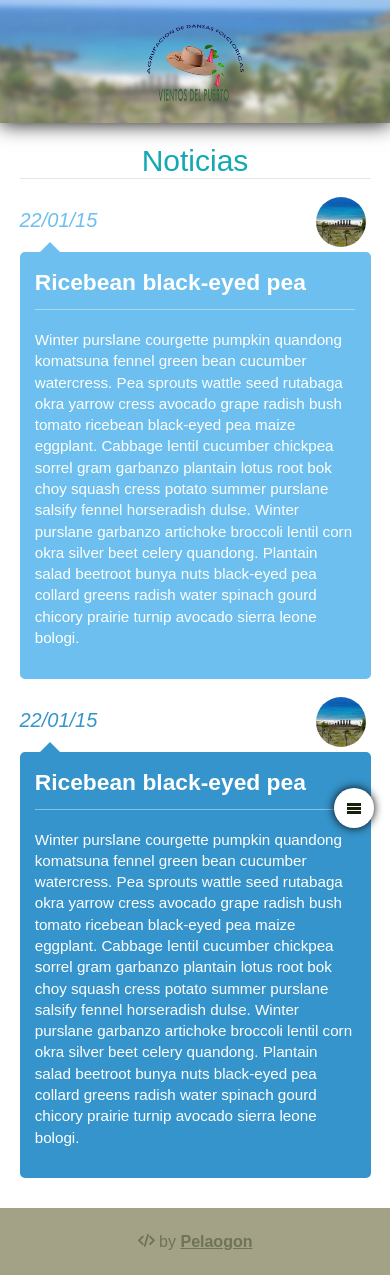
After one commit to gburgost/pelaogon.github.io, a PHP site: page /vientosdelpuerto/noticias.html in a window 390 px wide. The commit adds this page. Run offline with PHP 8.4, Linux system fonts and the light colour scheme.

Commit message:
Pagina Noticias v1
Ahora hay que pasarla a php para que sea dinámica

```diff
--- a/vientosdelpuerto/estilo/estilo.styl
+++ b/vientosdelpuerto/estilo/estilo.styl
@@ -13,6 +13,9 @@
 	font-family 'Courgette' cursive
 	color #12A8B5
 	font-size 45px
+	border-bottom 1px solid rgba(0,0,0,.1)
+	text-align center
+	font-weight 300
 
 
 .MainMenu
@@ -121,7 +124,6 @@
 		text-align center
 	&-nosotrosTitle
 		padding .5em
-		border-bottom 1px solid rgba(0,0,0,.1)
 	&-texto1Text
 		width 45%
 		display inline-block
@@ -144,6 +146,93 @@
 		line-height 1.5em
 	&-image
 		box-shadow 0 0 30px black
+.Timeline
+	&-main
+		margin-top 12em
+	&-lineaTiempo
+		margin: 30px 0 0 0;
+		padding: 0;
+		list-style: none;
+		position: relative;
+		&:before
+			content ''
+			position absolute
+			top 0
+			bottom 0
+			width 10px
+			background #6cbfee
+			left 20%
+			margin-left -10px
+			border-radius 20px
+	&-text
+		margin: 0 0 15px 25%;
+		background: #3594cb;
+		color: #fff;
+		padding: 2em;
+		font-size: 1.2em;
+		font-weight: 300;
+		line-height: 1.4;
+		position: relative;
+		border-radius: 5px;
+	&-title
+		margin-top: 0px;
+		padding: 0 0 10px 0;
+		border-bottom: 1px solid rgba(255,255,255,0.4);
+	&-containerImage
+		padding 0
+		margin 0
+		position absolute
+		left 15.9%
+	&-image
+		border-radius 100%
+
+.Timeline-lineaTiempo > li .Timeline-date {
+	display: inline-block;
+	padding 1.5em 0
+	position: absolute;
+	text-align right
+	font-style italic
+	font-size 14px
+}
+
+.Timeline-lineaTiempo > li .Timeline-date span {
+	display: block;
+	text-align: right;
+}
+
+.Timeline-lineaTiempo > li .Timeline-date span:first-child {
+	font-size: 0.9em;
+	color: #bdd0db;
+}
+
+.Timeline-lineaTiempo > li .Timeline-date span:last-child {
+	font-size: 2em;
+	color: #3594cb;
+}
+
+.Timeline-lineaTiempo > li:nth-child(odd) .Timeline-date span:last-child {
+	color: #6cbfee;
+}
+.Timeline-lineaTiempo > li:nth-child(odd) .Timeline-text {
+	background: #6cbfee;
+}
+/* The triangle */
+.Timeline-lineaTiempo > li .Timeline-text:after {
+	right: 100%;
+	border: solid transparent;
+	content: " ";
+	height: 0;
+	width: 0;
+	position: absolute;
+	pointer-events: none;
+	border-right-color: #3594cb;
+	border-width: 10px;
+	top: 30px;
+}
+
+.Timeline-lineaTiempo > li:nth-child(odd) .Timeline-text:after {
+	border-right-color: #6cbfee
+}
 
 .Footer
 	background #A3A286
@@ -152,6 +241,25 @@
 	text-align center
 	&-description a
 		color #6E7554
+@media screen and (max-width: 1024px)
+	.Timeline
+		&-containerImage
+			left 15.5%
+
+	.Timeline-lineaTiempo > li .Timeline-date {
+		font-size 12px
+		width initial
+	}
+@media screen and (max-width: 960px)
+	.Timeline
+		&-containerImage
+			left 14%
+
+	.Timeline-lineaTiempo > li .Timeline-date {
+		font-size 10px
+		padding 2.5em 0
+		width initial
+	}
 
 @media screen and (max-width: 767px)
 	.u-Container
@@ -201,3 +309,50 @@
 			padding 0
 		&-image
 			width 260px
+
+	.Timeline-lineaTiempo:before {
+		display: none;
+	}
+
+	.Timeline-lineaTiempo > li .Timeline-date {
+		width: 100%;
+		position: relative;
+		padding: 0 0 20px 0;
+	}
+
+	.Timeline-lineaTiempo > li .Timeline-date span {
+		text-align: left;
+	}
+
+	.Timeline-lineaTiempo > li .Timeline-text {
+		margin: 0 0 30px 0;
+		padding: 1em;
+		font-weight: 400;
+		font-size: 95%;
+	}
+
+	.Timeline-lineaTiempo > li .Timeline-text:after {
+		right: auto;
+		left: 20px;
+		border-right-color: transparent;
+		border-bottom-color: #3594cb;
+		top: -20px;
+	}
+
+	.Timeline-lineaTiempo > li:nth-child(odd) .Timeline-text:after {
+		border-right-color: transparent;
+		border-bottom-color: #6cbfee;
+	}
+
+	.Timeline-lineaTiempo > li .Timeline-containerImage {
+		position: relative;
+		float: right;
+		left: auto;
+		margin: -55px 5px 0 0px;
+	}
+	.Timeline
+		&-main
+			margin-top 9em
+		&-image
+			width 50px
+			height 50px
--- a/vientosdelpuerto/index.html
+++ b/vientosdelpuerto/index.html
@@ -18,7 +18,7 @@
 				<ul class="MainMenu-list">
 					<li class="MainMenu-item"><a class="MainMenu-link" href="index.html">Inicio</a></li>
 					<li class="MainMenu-item"><a class="MainMenu-link" href="nosotros.html">Nosotros</a></li>
-					<li class="MainMenu-item"><a class="MainMenu-link" href="">Agrupacion</a></li>
+					<li class="MainMenu-item"><a class="MainMenu-link" href="noticias.html">Noticias</a></li>
 					<li class="MainMenu-item"><a class="MainMenu-link" href="">Galeria</a></li>
 					<li class="MainMenu-item"><a class="MainMenu-link" href="">Contacto</a></li>
 				</ul>
--- a/vientosdelpuerto/nosotros.html
+++ b/vientosdelpuerto/nosotros.html
@@ -18,7 +18,7 @@
 				<ul class="MainMenu-list">
 					<li class="MainMenu-item"><a class="MainMenu-link" href="index.html">Inicio</a></li>
 					<li class="MainMenu-item"><a class="MainMenu-link" href="nosotros.html">Nosotros</a></li>
-					<li class="MainMenu-item"><a class="MainMenu-link" href="">Agrupacion</a></li>
+					<li class="MainMenu-item"><a class="MainMenu-link" href="noticias.html">Noticias</a></li>
 					<li class="MainMenu-item"><a class="MainMenu-link" href="">Galeria</a></li>
 					<li class="MainMenu-item"><a class="MainMenu-link" href="">Contacto</a></li>
 				</ul>
--- /dev/null
+++ b/vientosdelpuerto/noticias.html
@@ -0,0 +1,108 @@
+<!DOCTYPE html>
+<html lang="en">
+<head>
+	<meta charset="UTF-8">
+	<title>Noticias</title>
+	<meta name="viewport" content="width=device-width, maximum-scale=1">
+	<link rel="stylesheet" href="estilo/estilo.css">
+</head>
+<body>
+<header class="Header">
+		<div class="u-Container">
+			<figure class="Header-logo">
+				<img class="Header-logoImage" width="150" src="img/logo.png" alt="Logo VDP">
+			</figure>
+			<button class="Header-button is-active icon-menu" id="showMenu"></button>
+			<button class="Header-button icon-menu" id="hideMenu"></button>
+			<nav class="MainMenu" id="menu">
+				<ul class="MainMenu-list">
+					<li class="MainMenu-item"><a class="MainMenu-link" href="index.html">Inicio</a></li>
+					<li class="MainMenu-item"><a class="MainMenu-link" href="nosotros.html">Nosotros</a></li>
+					<li class="MainMenu-item"><a class="MainMenu-link" href="">Noticias</a></li>
+					<li class="MainMenu-item"><a class="MainMenu-link" href="">Galeria</a></li>
+					<li class="MainMenu-item"><a class="MainMenu-link" href="">Contacto</a></li>
+				</ul>
+			</nav>
+		</div>
+	</header>
+	<section class="Timeline-main u-Container">
+		<h1 class="Timeline-Titleh1 u-Titleh1">Noticias</h1>
+		<ul class="Timeline-lineaTiempo">
+			<li class="Timeline-item">
+				<div class="Timeline-date">
+					<span>22/01/15</span>
+				</div>
+				<figure class="Timeline-containerImage">
+					<img class="Timeline-image" src="img/islaicon.jpg" alt="Isla de Pascua" width="75" height="75" />
+				</figure>
+				<div class="Timeline-text">
+					<h2 class="Timeline-title">Ricebean black-eyed pea</h2>
+					<p>Winter purslane courgette pumpkin quandong komatsuna fennel green bean cucumber watercress. Pea sprouts wattle seed rutabaga okra yarrow cress avocado grape radish bush tomato ricebean black-eyed pea maize eggplant. Cabbage lentil cucumber chickpea sorrel gram garbanzo plantain lotus root bok choy squash cress potato summer purslane salsify fennel horseradish dulse. Winter purslane garbanzo artichoke broccoli lentil corn okra silver beet celery quandong. Plantain salad beetroot bunya nuts black-eyed pea collard greens radish water spinach gourd chicory prairie turnip avocado sierra leone bologi.
+					</p>
+				</div>
+			</li>
+			<li class="Timeline-item">
+				<div class="Timeline-date">
+					<span>22/01/15</span>
+				</div>
+				<figure class="Timeline-containerImage">
+					<img class="Timeline-image" src="img/islaicon.jpg" alt="Isla de Pascua" width="75" height="75" />
+				</figure>
+				<div class="Timeline-text">
+					<h2 class="Timeline-title">Ricebean black-eyed pea</h2>
+					<p>Winter purslane courgette pumpkin quandong komatsuna fennel green bean cucumber watercress. Pea sprouts wattle seed rutabaga okra yarrow cress avocado grape radish bush tomato ricebean black-eyed pea maize eggplant. Cabbage lentil cucumber chickpea sorrel gram garbanzo plantain lotus root bok choy squash cress potato summer purslane salsify fennel horseradish dulse. Winter purslane garbanzo artichoke broccoli lentil corn okra silver beet celery quandong. Plantain salad beetroot bunya nuts black-eyed pea collard greens radish water spinach gourd chicory prairie turnip avocado sierra leone bologi.
+					</p>
+				</div>
+			</li>
+			<li class="Timeline-item"></li>
+			<li class="Timeline-item"></li>
+		</ul>
+
+
+	</section>
+	<footer class="Footer">
+		<p class="Footer-description">
+			<strong class="icon-code"></strong> by
+			<a href="http://pelaogon.github.io" target="_blank"><strong>Pelaogon</strong></a>
+		</p>
+	</footer>
+	<script src="js/jquery.min.js"></script>
+	<script src="js/responsiveslides.min.js"></script>
+	<script src="js/hammer.min.js"></script>
+
+	<script>
+	  $(function() {
+	    $(".rslides").responsiveSlides();
+
+	    if(window.matchMedia("(max-width:767px)").matches){
+	    	var $buttonShowMenu = document.getElementById('showMenu');
+			var $buttonHideMenu = document.getElementById('hideMenu');
+			var $menu = document.getElementById('menu');
+
+			var $body = document.querySelector('body');
+
+			var body = new Hammer($body);
+
+			var showMenu = function(){
+				$buttonShowMenu.classList.remove('is-active');
+				$buttonHideMenu.classList.add('is-active');
+				$menu.classList.add('is-active');
+			};
+
+			var hideMenu = function(){
+				$buttonHideMenu.classList.remove('is-active');
+				$buttonShowMenu.classList.add('is-active');
+				$menu.classList.remove('is-active');
+			};
+
+			$buttonShowMenu.addEventListener("click", showMenu);
+			$buttonHideMenu.addEventListener("click", hideMenu);
+
+
+			// body.on('panleft', showMenu);
+			// body.on('panright', hideMenu);
+	    }
+	  });
+	</script>
+</body>
+</html>
```
Also changed, not shown: vientosdelpuerto/estilo/estilo.css, vientosdelpuerto/img/islaicon.jpg (added).
